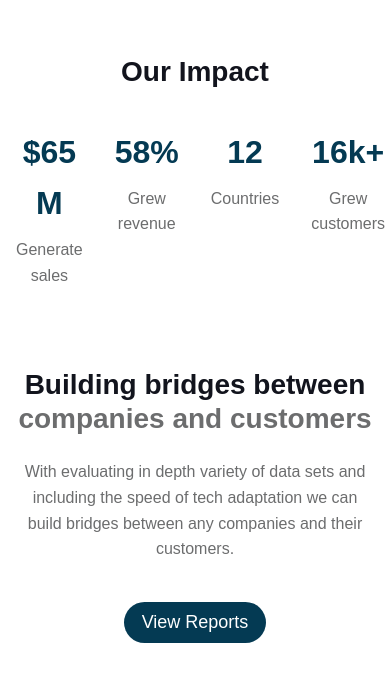
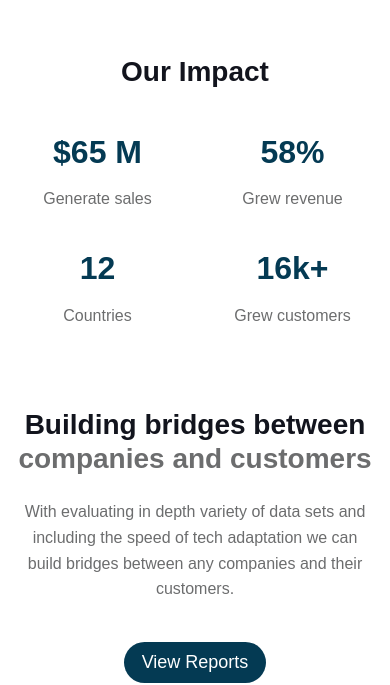
Before and after one commit to abhiborana/trustco-solo, a plain HTML site: page index.html in a window 390 px wide. Shown: the part 2700-3385 px from the top of the page. Drawn offline with Linux system fonts and the light colour scheme; files whose address does not match are found by name.

Commit message:
style: add media query to header for improved mobile layout

```diff
--- a/style.css
+++ b/style.css
@@ -914,6 +914,9 @@ header{
     gap: 2rem;
     max-width: 600px;
     margin: 0 auto;
+    @media screen and (max-width: 768px) {
+        grid-template-columns: repeat(2, 1fr);
+    }
 }
 
 .number-card {
```
